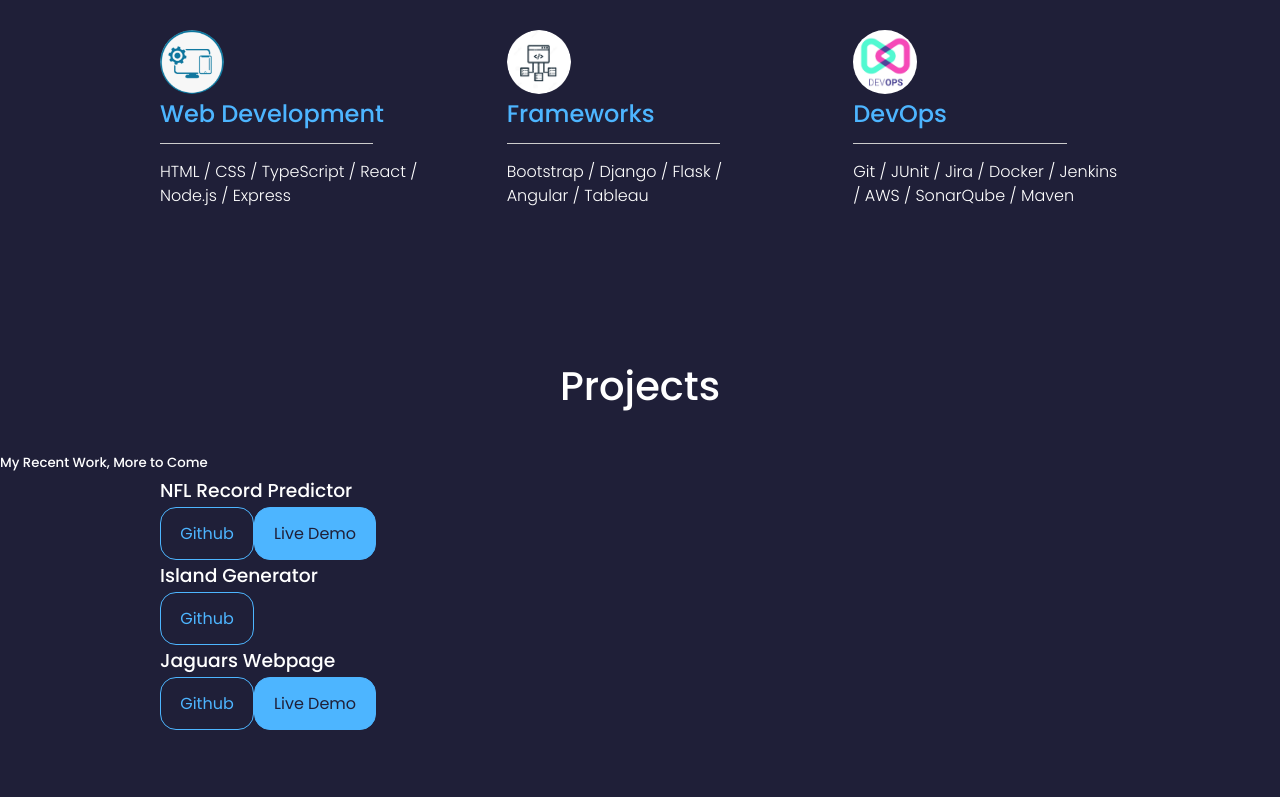
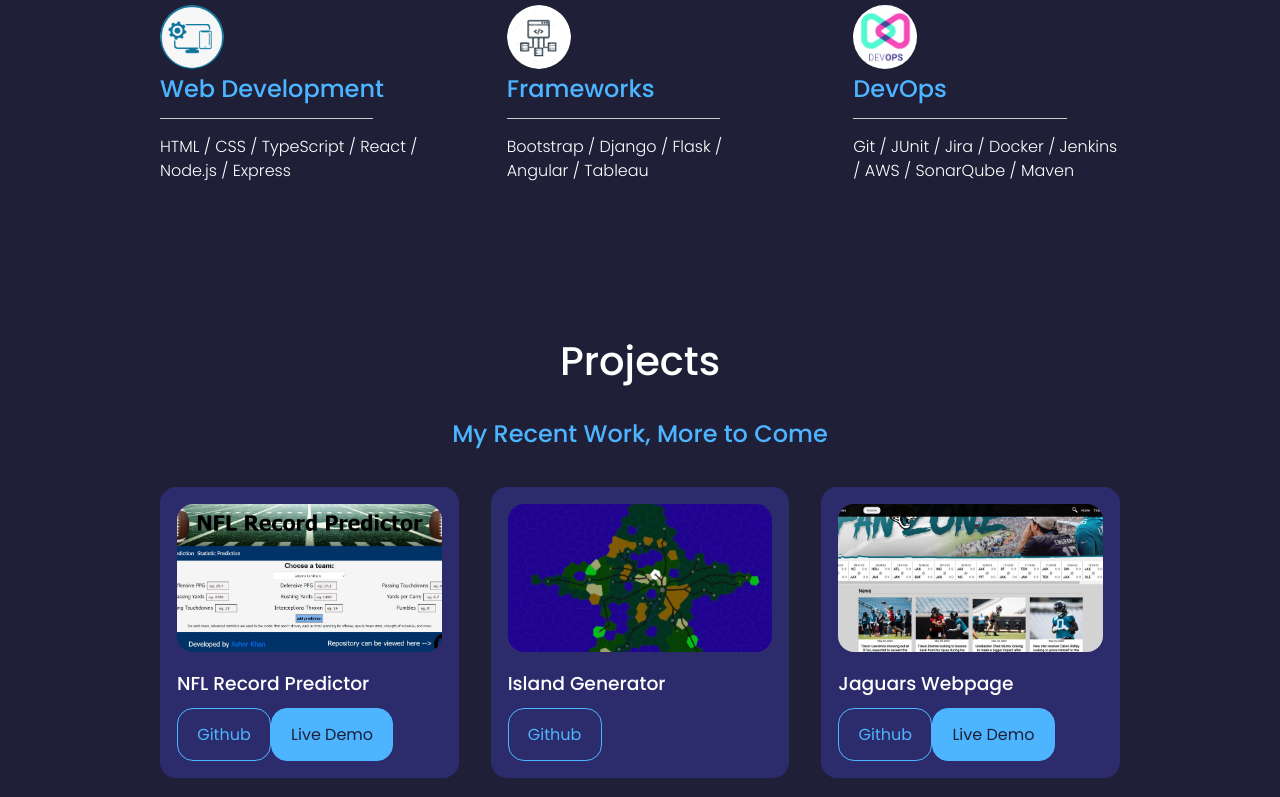
Before and after one commit to asherk7/personal-website, a React (Create React App) app: page / in a window 1280 px wide. Shown: the part 2000-2797 px from the top of the page. Built offline with nearby package versions, Linux system fonts and the light colour scheme.

Commit message:
added responsive design for the project section

```diff
--- a/src/components/projects/Projects.js
+++ b/src/components/projects/Projects.js
@@ -1,5 +1,5 @@
 import React from 'react'
-import NFL from '../../resources/projects/NFL.jpg'
+import nfl from '../../resources/projects/nfl.jpg'
 import island from '../../resources/projects/island.jpg'
 import jaguars from '../../resources/projects/jaguars.jpg'
 import './projects.css'
@@ -8,28 +8,28 @@
   return (
     <section id="projects">
       <h1>Projects</h1>
-      <h5>My Recent Work, More to Come</h5>
+      <h2>My Recent Work, More to Come</h2>
 
       <div className="container projects-container">
         <article className="project">
-          <div className="project-image"></div>
+          <div className="project-image">
+            <img src={nfl} alt="NFL Record Predictor" />
+          </div>
           <h3>NFL Record Predictor</h3>
           <a href="https://github.com/asherk7/NFL-Record-Predictor" target="_blank" rel="noopener noreferrer" className="btn">Github</a>
           <a href="https://nflrecordpredictor.pythonanywhere.com/" target="_blank" rel="noopener noreferrer" className="btn btn-primary">Live Demo</a>
         </article>
-      </div>
-
-      <div className="container projects-container">
         <article className="project">
-          <div className="project-image"></div>
+          <div className="project-image">
+            <img src={island} alt="Island Generator" />
+          </div>
           <h3>Island Generator</h3>
           <a href="https://github.com/asherk7/Island-Generator" target="_blank" rel="noopener noreferrer" className="btn">Github</a>
         </article>
-      </div>
-
-      <div className="container projects-container">
         <article className="project">
-          <div className="project-image"></div>
+          <div className="project-image">
+            <img src={jaguars} alt="Jaguars Webpage" />
+          </div>
           <h3>Jaguars Webpage</h3>
           <a href="https://github.com/asherk7/jaguars-webpage" target="_blank" rel="noopener noreferrer" className="btn">Github</a>
           <a href="https://asherk7.github.io/jaguars-webpage/m" target="_blank" rel="noopener noreferrer" className="btn btn-primary">Live Demo</a>
--- a/src/components/projects/projects.css
+++ b/src/components/projects/projects.css
@@ -0,0 +1,49 @@
+.projects-container{
+    display: grid;
+    grid-template-columns: repeat(3, 1fr);
+    grid-gap: 2rem;
+}
+
+.project{
+    background: var(--color-bg-variant);
+    padding: 1rem;
+    border-radius: 1rem;
+    border: 1px solid transparent;
+    transition: var(--transition);
+}
+
+.project:hover{
+    border: 1px solid var(--color-primary);
+    opacity: 0.8;
+}
+
+.project-image {
+    border-radius: 1rem;
+    overflow: hidden;
+}
+
+.project-image img{
+    height: 100%;
+    width: 100%;
+    aspect-ratio: 16/9;
+    object-fit: cover;
+}
+
+.project h3{
+    margin-top: 1rem;
+    margin-bottom: 0.5rem;
+}
+
+/* media queries */
+
+@media screen and (max-width: 1000px){
+    .projects-container{
+        grid-template-columns: repeat(2, 1fr);
+    }
+}
+
+@media screen and (max-width: 600px){
+    .projects-container{
+        grid-template-columns: repeat(1, 1fr);
+    }
+}
--- a/src/index.css
+++ b/src/index.css
@@ -53,6 +53,7 @@
 
 h1 {
     font-size: 2.5rem;
+    margin-bottom: 1.2rem;
 }
 
 section {
```
